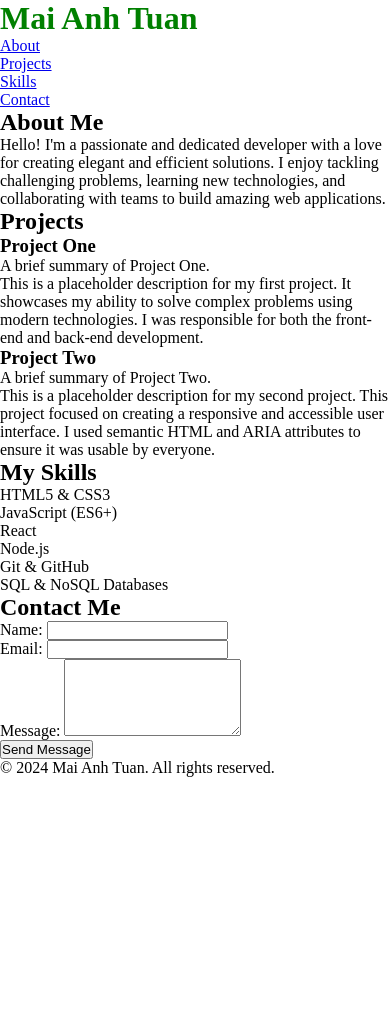
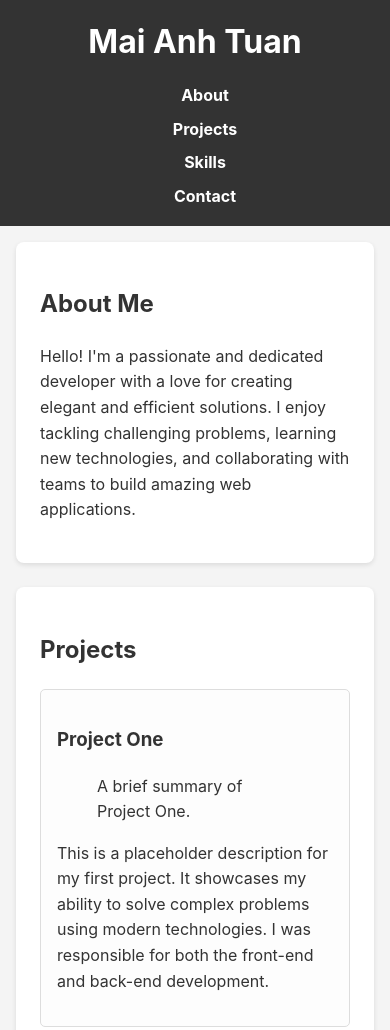
Before and after one commit to tuanmaianhww/Myporfolio, a plain HTML site: page src/index.html in a window 390 px wide. Shown: the top 1030 px of the page. Before the commit the page ends 844 px from the top, so only its background shows below. Drawn offline with Linux system fonts and the light colour scheme; a script that the page names is missing.

Commit message:
Add css and js

```diff
--- /dev/null
+++ b/src/script.js
@@ -0,0 +1,11 @@
+function handleSubmit() {
+  const name = document.getElementById('name').value;
+  const email = document.getElementById('email').value;
+  const message = document.getElementById('message').value;
+
+  if (name && email && message) {
+    alert(`Thank you, ${name}! Your message has been received. We will contact you soon at ${email}.`);
+  } else {
+    alert('Please fill in all fields before submitting.');
+  }
+}
--- a/src/style.css
+++ b/src/style.css
@@ -1,9 +1,134 @@
-* {
-    padding: 0;
-    margin: 0;
-    box-sizing: border-box;
-}
+/* Basic Body Styles */
+        body {
+            font-family: -apple-system, BlinkMacSystemFont, "Segoe UI", Roboto, Helvetica, Arial, sans-serif;
+            margin: 0;
+            line-height: 1.6;
+            background-color: #f4f4f4;
+            color: #333;
+        }
 
-h1 {
-    color: green;
-}
+        /* Header and Navigation using Flexbox */
+        header {
+            background: #333;
+            color: #fff;
+            padding: 1rem 2rem;
+            display: flex;
+            justify-content: space-between;
+            align-items: center;
+            flex-wrap: wrap; /* Allows items to wrap on smaller screens */
+        }
+
+        header h1 {
+            margin: 0;
+            flex-grow: 1; /* Allows the title to take up available space */
+        }
+
+        header nav ul {
+            list-style: none;
+            padding: 0;
+            margin: 0;
+            display: flex;
+        }
+
+        header nav ul li {
+            margin-left: 20px;
+        }
+
+        header nav a {
+            color: #fff;
+            text-decoration: none;
+            font-weight: bold;
+            transition: color 0.3s ease;
+        }
+
+        header nav a:hover {
+            color: #a7a7a7;
+        }
+
+        /* Main Content & Sections */
+        main {
+            max-width: 1200px;
+            margin: 0 auto;
+            padding: 1rem 2rem;
+        }
+
+        section {
+            background: #fff;
+            margin-bottom: 1.5rem;
+            padding: 1.5rem;
+            border-radius: 8px;
+            box-shadow: 0 2px 5px rgba(0,0,0,0.1);
+        }
+
+        /* Projects Section - Responsive Flexbox Layout */
+        #projects .project-container {
+            display: flex;
+            flex-wrap: wrap;
+            gap: 1.5rem; /* Creates space between project articles */
+        }
+
+        #projects article {
+            flex: 1 1 300px; /* Flex-grow, flex-shrink, and flex-basis */
+            background: #fdfdfd;
+            border: 1px solid #ddd;
+            padding: 1rem;
+            border-radius: 5px;
+        }
+
+        /* Simple Form Styling */
+        #contact input, #contact textarea, #contact button {
+            width: 100%;
+            padding: 0.75rem;
+            margin-bottom: 1rem;
+            border-radius: 5px;
+            border: 1px solid #ccc;
+            box-sizing: border-box; /* Ensures padding doesn't affect width */
+        }
+
+        #contact button {
+            background-color: #333;
+            color: white;
+            border: 0;
+            cursor: pointer;
+            transition: background-color 0.3s ease;
+        }
+
+        #contact button:hover {
+            background-color: #555;
+        }
+
+        /* Footer */
+        footer {
+            text-align: center;
+            padding: 2rem;
+            background: #333;
+            color: #fff;
+        }
+
+        /* --- Media Queries for Responsive Design --- */
+
+        /* Tablet - screens up to 768px wide */
+        @media (max-width: 768px) {
+            header {
+                flex-direction: column; /* Stack title and nav vertically */
+                align-items: center; /* Center items in the column */
+                gap: 1rem; /* Add space between title and nav */
+            }
+
+            main {
+                padding: 1rem;
+            }
+        }
+
+        /* Mobile - screens up to 480px wide */
+        @media (max-width: 480px) {
+            header {
+                padding: 1rem;
+            }
+
+            header nav ul {
+                flex-direction: column; /* Stack nav links vertically */
+                align-items: center;
+                gap: 0.5rem;
+            }
+        }
```
Also changed, not shown: src/test.html (deleted, +0 -131 lines).
